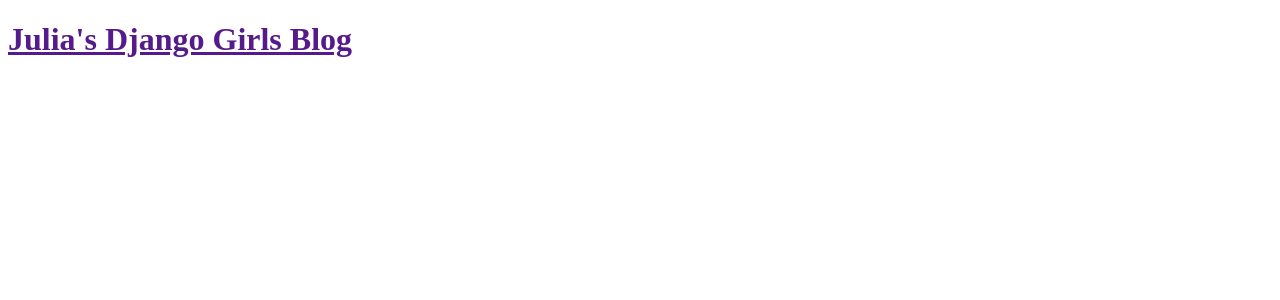
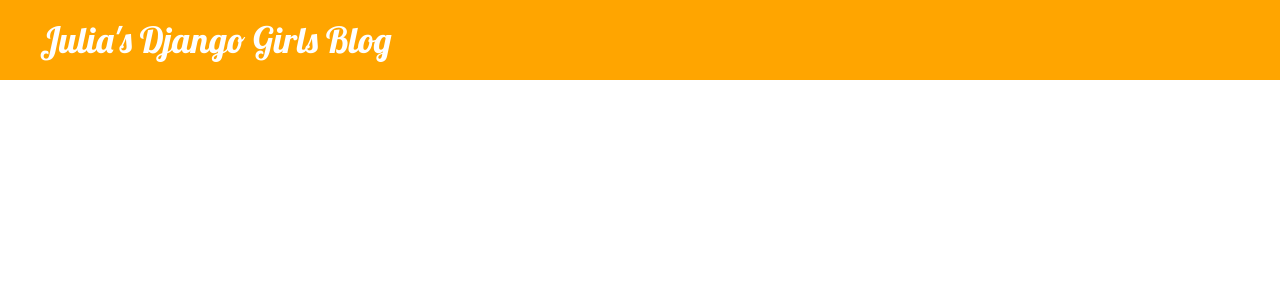
Before and after one commit to juliwu/my-first-blog, a Django app: page / in a window 1280 px wide. Shown: the top 300 px of the page. Run offline with Django 3.2, Linux system fonts and the light colour scheme; data that the repository does not hold is empty; some libraries are stand-ins or nearby versions.

Commit message:
css changes

```diff
--- /dev/null
+++ b/blog/static/css/blog.css
@@ -0,0 +1,33 @@
+h1 {
+  color: white;
+  background-color: orange;
+  font-family: "Lobster";
+  padding: 20px 20px 20px 40px;
+  margin-top: 0;
+}
+
+
+.page-header {
+  color: black;
+  font-family: "Arial";
+  padding-left: 25px;
+  padding-right: 25px;
+  text-decoration: underline;
+
+}
+
+a:visited {
+  color: black;
+}
+
+a:hover {
+  color: grey;
+}
+
+.post {
+  color: black;
+  font-family: "Arial";
+  padding-left: 25px;
+  padding-right: 25px;
+
+}
--- a/blog/templates/blog/post_list.html
+++ b/blog/templates/blog/post_list.html
@@ -1,18 +1,26 @@
-<!DOCTYPE html>
+
+{% load staticfiles %}
 <html>
   <head>
     <title>Julia's Blog</title>
+    <link rel="stylesheet" href="//maxcdn.bootstrapcdn.com/bootstrap/3.2.0/css/bootstrap.min.css">
+    <link rel="stylesheet" href="//maxcdn.bootstrapcdn.com/bootstrap/3.2.0/css/bootstrap-theme.min.css">
+    <link rel="stylesheet" href="{% static 'css/blog.css' %}">
+    <link href="http://fonts.googleapis.com/css?family=Lobster&subset=latin,latin-ext" rel="stylesheet" type="text/css">
   </head>
   <body>
-    <div>
-    <h1><a href="">Julia's Django Girls Blog</a></h1>
+    <h1>Julia's Django Girls Blog</h1>
+
+{% for post in posts %}
+    <div class="page-header">
+      <h2><a href="">{{ post.title }}</a></h1>
     </div>
-{% for post in posts %}
-    <div>
+
+    <div class="post">
       <p>published: {{ post.published_date }}</p>
-            <h1><a href="">{{ post.title }}</a></h1>
             <p>{{ post.text|linebreaksbr }}</p>
     </div>
+
 {% endfor %}
   </body>
 </html>
```
